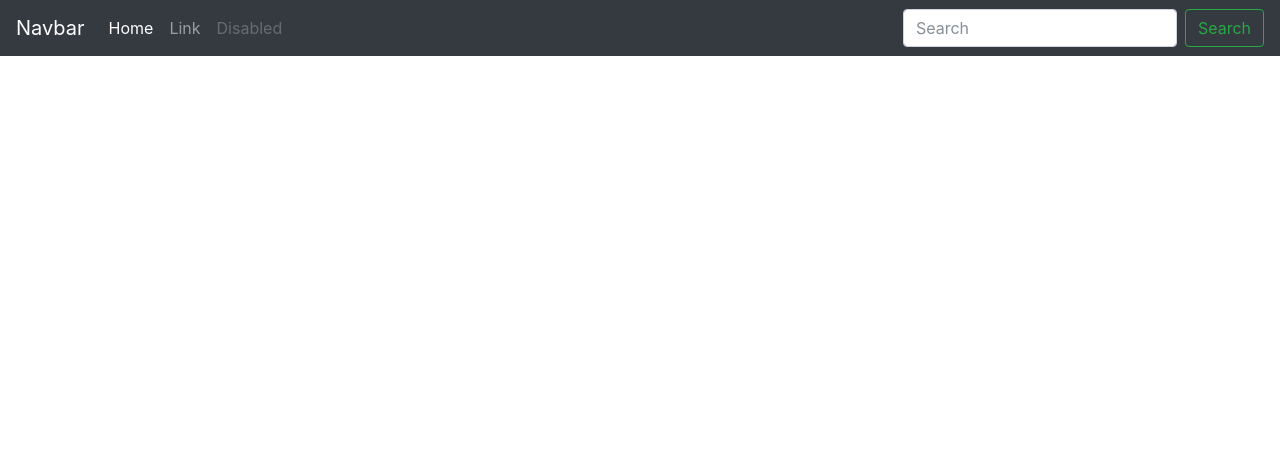
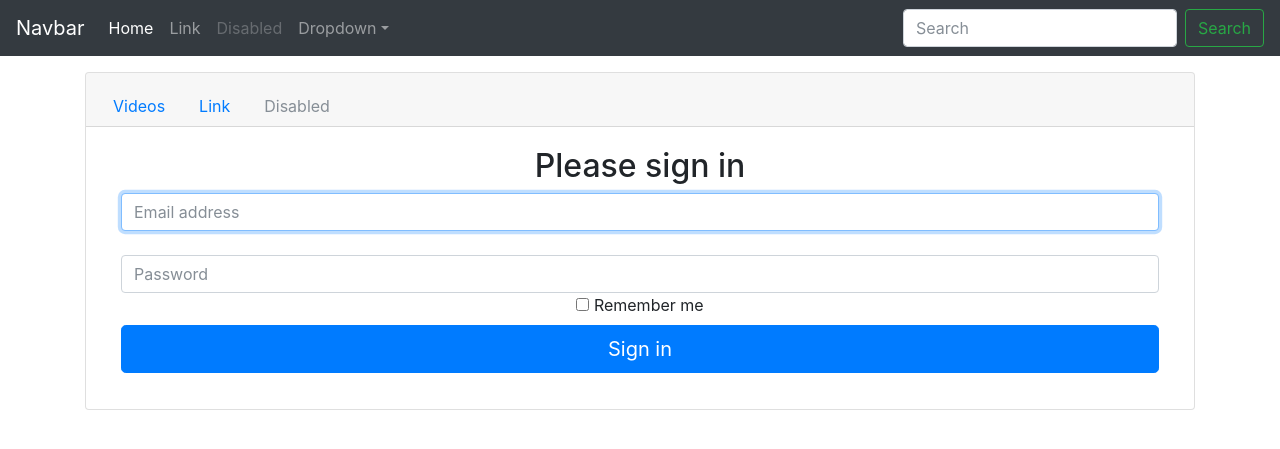
Before and after one commit to DanielArmengod1996/DesarrolloWebRA1, a PHP site: page / in a window 1280 px wide. Shown: the top 449 px of the page. Run offline with PHP 8.4, Linux system fonts and the light colour scheme; some libraries are stand-ins or nearby versions.

Commit message:
feature/desarrolloInicioSession : creacion de clase login y registro de usuario

```diff
--- /dev/null
+++ b/configuration.php
@@ -0,0 +1,6 @@
+<?php
+define("DB_USUARIO", "root");
+define("DB_PASSWORD", "");
+define("DB_HOST", "localhost");
+define("DB_NOMBRE", "miniyoutube");
+?>
--- a/index.php
+++ b/index.php
@@ -1,20 +1,57 @@
-<nav class="navbar navbar-expand-md navbar-dark fixed-top bg-dark">
+<?php
+if (isset($_REQUEST["id"]))
+    $id = $_REQUEST["id"];
+else
+    $id = "login";
+?>
+<html>
+    <head>
+        <!-- Bootstrap core JavaScript
+        ================================================== -->
+        <!-- Placed at the end of the document so the pages load faster -->
+        <link rel="stylesheet" href="https://maxcdn.bootstrapcdn.com/bootstrap/4.0.0-beta.2/css/bootstrap.min.css" integrity="sha384-PsH8R72JQ3SOdhVi3uxftmaW6Vc51MKb0q5P2rRUpPvrszuE4W1povHYgTpBfshb" crossorigin="anonymous">
+        <script src="https://code.jquery.com/jquery-3.2.1.slim.min.js" integrity="sha384-KJ3o2DKtIkvYIK3UENzmM7KCkRr/rE9/Qpg6aAZGJwFDMVNA/GpGFF93hXpG5KkN" crossorigin="anonymous"></script>
+        <script src="https://cdnjs.cloudflare.com/ajax/libs/popper.js/1.12.3/umd/popper.min.js" integrity="sha384-vFJXuSJphROIrBnz7yo7oB41mKfc8JzQZiCq4NCceLEaO4IHwicKwpJf9c9IpFgh" crossorigin="anonymous"></script>
+        <script src="https://maxcdn.bootstrapcdn.com/bootstrap/4.0.0-beta.2/js/bootstrap.min.js" integrity="sha384-alpBpkh1PFOepccYVYDB4do5UnbKysX5WZXm3XxPqe5iKTfUKjNkCk9SaVuEZflJ" crossorigin="anonymous"></script>
+
+        <?php
+
+            include("configuration.php");
+            $conexion = new mysqli(DB_HOST, DB_USUARIO, DB_PASSWORD);
+            if ($conexion->connect_error) {
+                die("Ha fallado la conexion " . $conexion->connect_error);
+            }
+
+        ?>
+    </head>
+
+
+    <body>
+
+        <nav class="navbar navbar-expand-md navbar-dark bg-dark fixed-top">
             <a class="navbar-brand" href="#">Navbar</a>
             <button class="navbar-toggler" type="button" data-toggle="collapse" data-target="#navbarsExampleDefault" aria-controls="navbarsExampleDefault" aria-expanded="false" aria-label="Toggle navigation">
                 <span class="navbar-toggler-icon"></span>
             </button>
 
-
             <div class="collapse navbar-collapse" id="navbarsExampleDefault">
                 <ul class="navbar-nav mr-auto">
                     <li class="nav-item active">
-                <a class="nav-link" href="#">Home<span class="sr-only">(current)</span></a>
+                        <a class="nav-link" href="#">Home <span class="sr-only">(current)</span></a>
                     </li>
                     <li class="nav-item">
                         <a class="nav-link" href="#">Link</a>
                     </li>
                     <li class="nav-item">
                         <a class="nav-link disabled" href="#">Disabled</a>
+                    </li>
+                    <li class="nav-item dropdown">
+                        <a class="nav-link dropdown-toggle" href="http://example.com" id="dropdown01" data-toggle="dropdown" aria-haspopup="true" aria-expanded="false">Dropdown</a>
+                        <div class="dropdown-menu" aria-labelledby="dropdown01">
+                            <a class="dropdown-item" href="#">Action</a>
+                            <a class="dropdown-item" href="#">Another action</a>
+                            <a class="dropdown-item" href="#">Something else here</a>
+                        </div>
                     </li>
                 </ul>
                 <form class="form-inline my-2 my-lg-0">
@@ -24,16 +61,33 @@
             </div>
         </nav>
 
+        <main role="main" class="container">
+
+            <div class="starter-template">
+                </br></br></br>
+            </div>
+            <div class="card text-center">
+                <div class="card-header">
+                    <ul class="nav nav-tabs card-header-tabs">
+                        <li class="nav-item">
+                            <a class="nav-link <?php $status_videos ?>" href="#">Videos</a>
+                        </li>
+                        <li class="nav-item">
+                            <a class="nav-link" href="#">Link</a>
+                        </li>
+                        <li class="nav-item">
+                            <a class="nav-link disabled" href="#">Disabled</a>
+                        </li>
+                    </ul>
+                </div>
+                <div class="card-body">
+                    <?php
+                    include($id . ".php");
+                    ?>
+                </div>
+            </div>
+        </main>
 
 
-<footer class="container">
-    <p>&copy; Company 2017</p>
-</footer>
-
-<!-- Bootstrap core JavaScript
-================================================== -->
-<!-- Placed at the end of the document so the pages load faster -->
-<link rel="stylesheet" href="https://maxcdn.bootstrapcdn.com/bootstrap/4.0.0-beta.2/css/bootstrap.min.css" integrity="sha384-PsH8R72JQ3SOdhVi3uxftmaW6Vc51MKb0q5P2rRUpPvrszuE4W1povHYgTpBfshb" crossorigin="anonymous">
-<script src="https://code.jquery.com/jquery-3.2.1.slim.min.js" integrity="sha384-KJ3o2DKtIkvYIK3UENzmM7KCkRr/rE9/Qpg6aAZGJwFDMVNA/GpGFF93hXpG5KkN" crossorigin="anonymous"></script>
-<script src="https://cdnjs.cloudflare.com/ajax/libs/popper.js/1.12.3/umd/popper.min.js" integrity="sha384-vFJXuSJphROIrBnz7yo7oB41mKfc8JzQZiCq4NCceLEaO4IHwicKwpJf9c9IpFgh" crossorigin="anonymous"></script>
-<script src="https://maxcdn.bootstrapcdn.com/bootstrap/4.0.0-beta.2/js/bootstrap.min.js" integrity="sha384-alpBpkh1PFOepccYVYDB4do5UnbKysX5WZXm3XxPqe5iKTfUKjNkCk9SaVuEZflJ" crossorigin="anonymous"></script>
+    </body>
+</html>
--- /dev/null
+++ b/login.php
@@ -0,0 +1,18 @@
+<div class="container">
+
+    <form class="form-signin">
+        <h2 class="form-signin-heading">Please sign in</h2>
+        <label for="inputEmail" class="sr-only">Email address</label>
+        <input type="email" id="inputEmail" class="form-control" placeholder="Email address" required="" autofocus="">
+        </br>
+        <label for="inputPassword" class="sr-only">Password</label>
+        <input type="password" id="inputPassword" class="form-control" placeholder="Password" required="">
+        <div class="checkbox">
+            <label>
+                <input type="checkbox" value="remember-me"> Remember me
+            </label>
+        </div>
+        <button class="btn btn-lg btn-primary btn-block" type="submit">Sign in</button>
+    </form>
+
+</div>
```
Also changed, not shown: loginAction.php (added, +11 -0 lines). Lines whose indentation alone changed are shown as unchanged.
